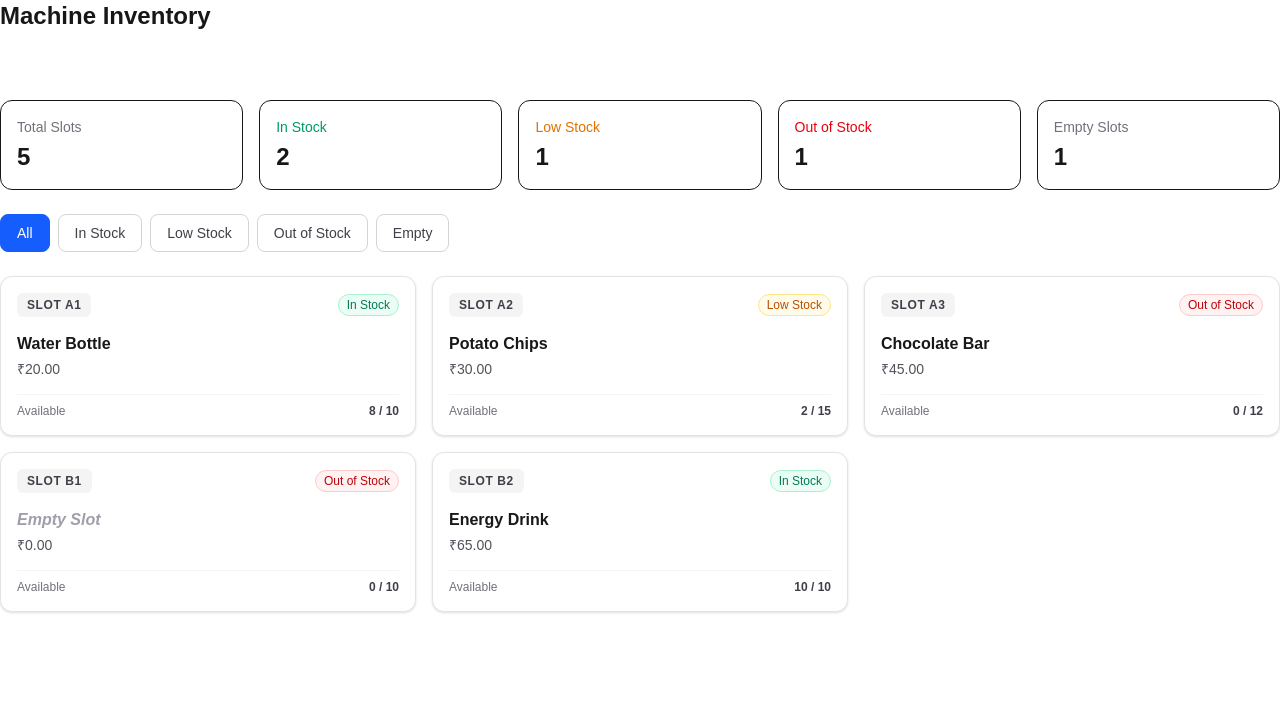
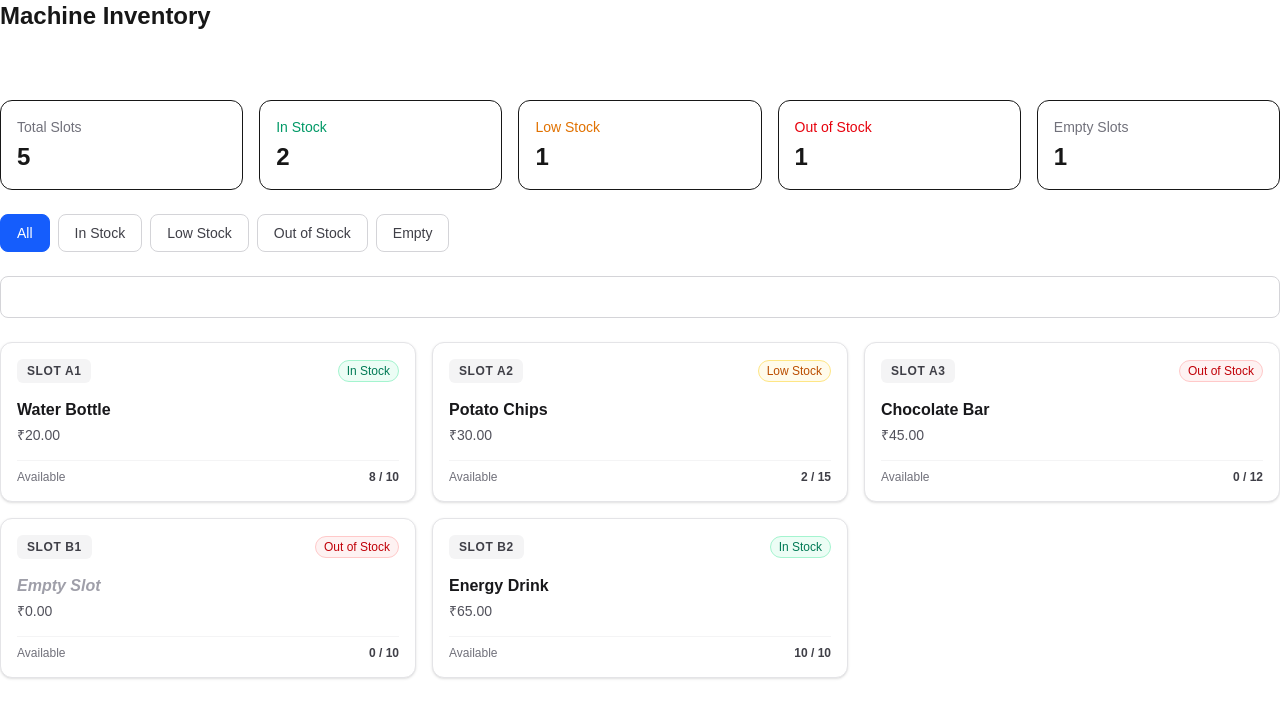
Before and after one commit to pittu777/v, a Next.js app: page / in a window 1280 px wide. Shown: the top 718 px of the page. Built offline with nearby package versions, Linux system fonts and the light colour scheme.

Commit message:
"implemented search"

```diff
--- a/src/features/slotCard/components/SlotGrid.tsx
+++ b/src/features/slotCard/components/SlotGrid.tsx
@@ -21,8 +21,21 @@ const SlotGrid = () => {
     const [selectedSlot, setSelectedSlot] = useState<string|undefined>("");
     const [selectedFilter, setSelectedFilter] =
     useState<SlotFilter>("ALL");
+    const [search, setSearch] = useState("");
 
-    const filteredSlots = filterSlots(slots, selectedFilter);
+    const normalizedSearch = search.trim().toLowerCase();
+
+    const filteredSlots = filterSlots(slots, selectedFilter).filter(
+      (slot)=> {
+        const slotCode = slot.slotCode.toLowerCase();
+        const productName = slot.productName?.toLowerCase() ?? "";
+
+        return (
+      slotCode.includes(normalizedSearch) ||
+      productName.includes(normalizedSearch)
+    );
+      }
+    )
 
     const onSelect=(slotCode: string)=>{
 
@@ -55,6 +68,16 @@ const SlotGrid = () => {
         ))}
       </div>
 
+      <form>
+      <input
+  type="text"
+  value={search}
+  onChange={(e) => setSearch(e.target.value)}
+  placeholder="Search by product or slot code..."
+  className="w-full rounded-lg border border-zinc-300 px-4 py-2 text-white"
+/>
+      </form>
+
       {filteredSlots.length === 0 ? (
         <p className="text-sm text-zinc-500">
           No slots found for this filter.
```
